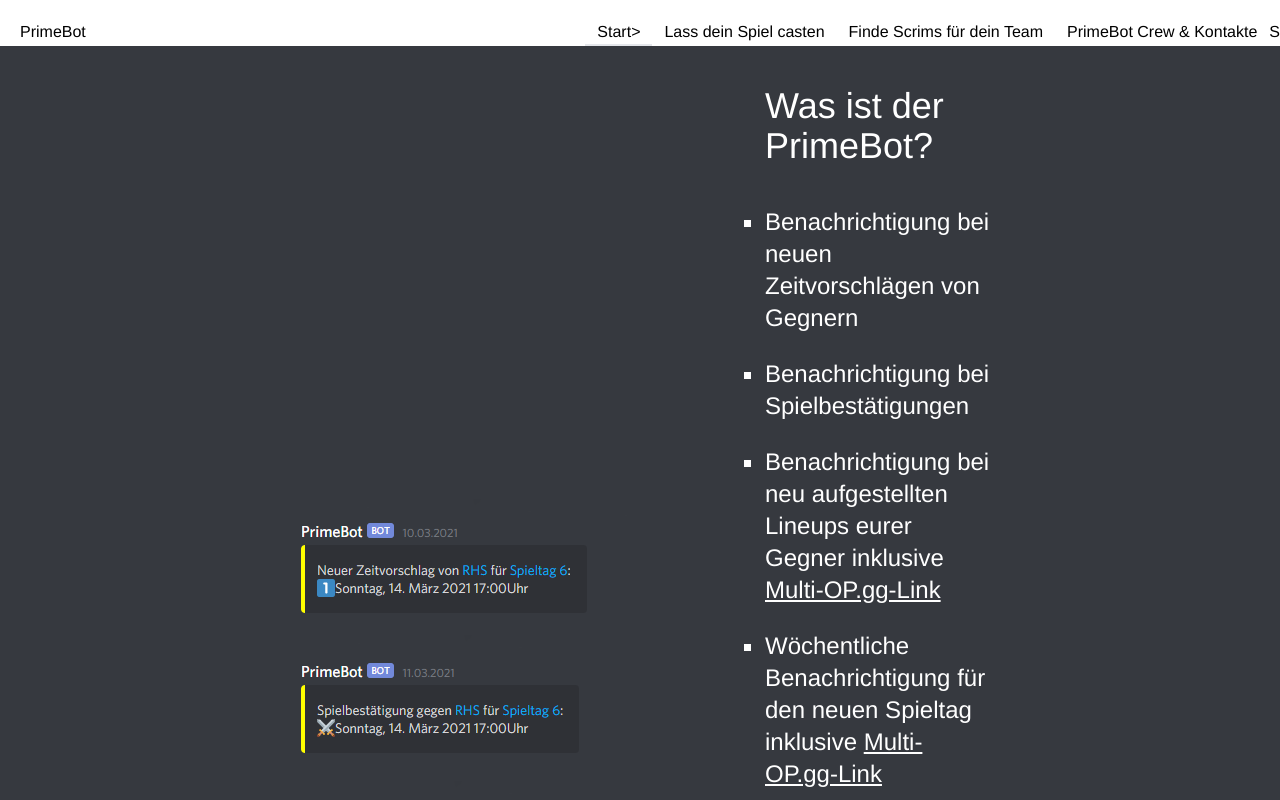
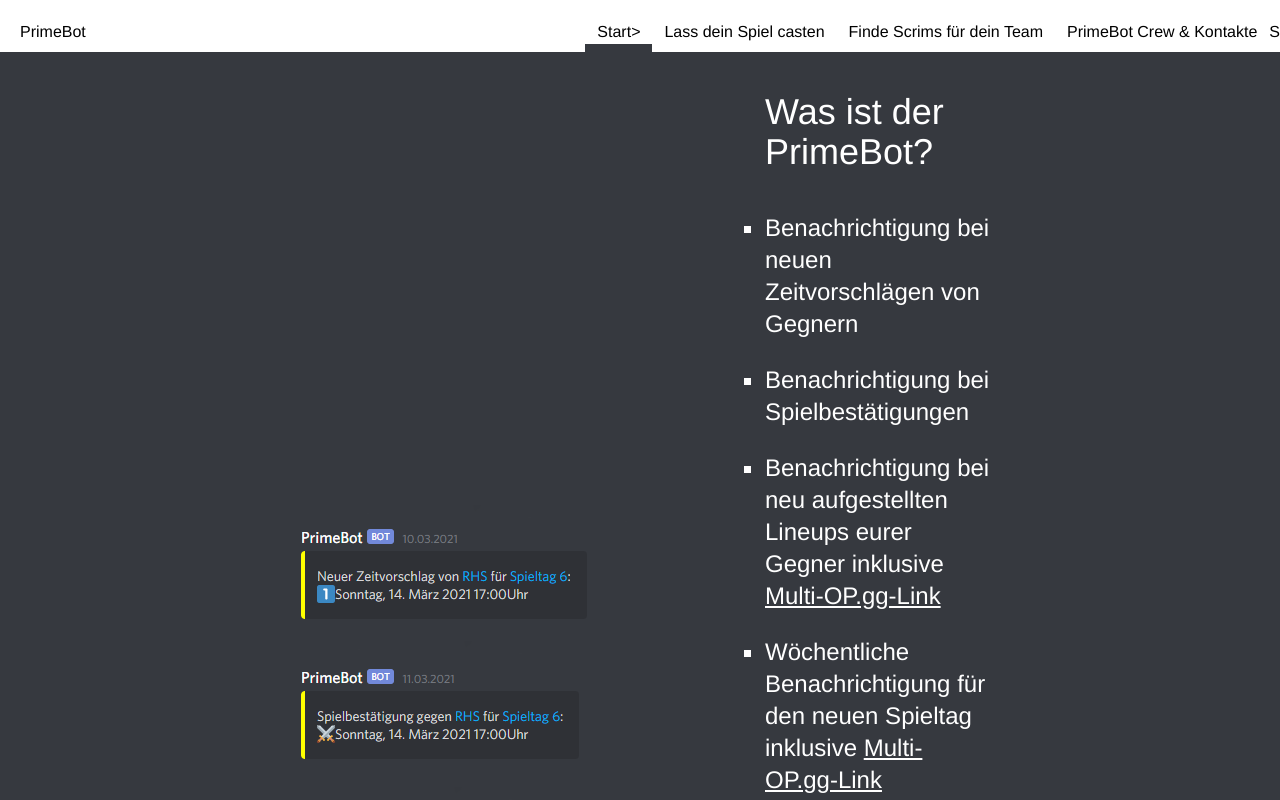
Before and after one commit to coronoro/primebot, a Vue app: page / in a window 1280 px wide. Shown: the top 800 px of the page. Built offline with nearby package versions, Linux system fonts and the light colour scheme.

Commit message:
improved selected style

```diff
--- a/src/components/menu-item.vue
+++ b/src/components/menu-item.vue
@@ -40,7 +40,8 @@
 <!-- Add "scoped" attribute to limit CSS to this component only -->
 <style scoped>
 .selected {
-  @apply border-b-2;
+  @apply border-b-8;
+  @apply border-primebot-gray
 }
 
 </style>
```
